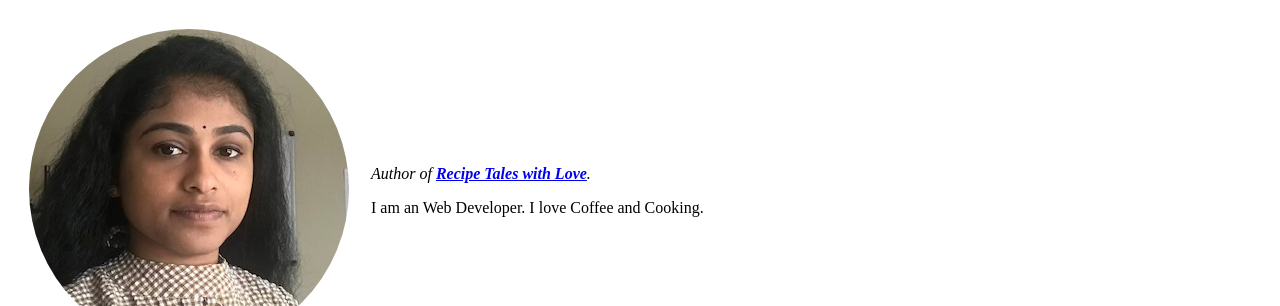
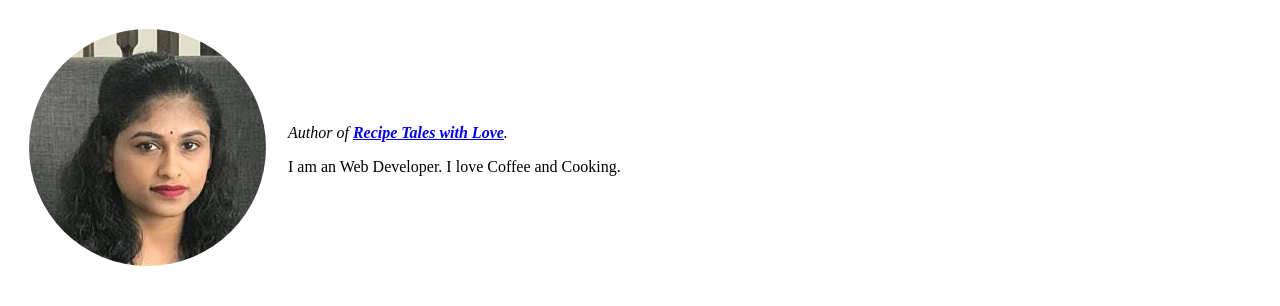
Before and after one commit to aruna-jayanand/CV, a plain HTML site: page index.html in a window 1280 px wide. Shown: the top 306 px of the page. Drawn offline with Linux system fonts and the light colour scheme.

Commit message:
add initial CV website files

```diff
--- a/index.html
+++ b/index.html
@@ -9,7 +9,7 @@
 <body>
   <table cellspacing=20>
     <tr>
-      <td><img src="images/Arunacircle.png" alt="aruna profile picture"></td>
+      <td><img src="images/circle-cropped.png" alt="aruna profile picture"></td>
       <td></h1>
       <p><em>Author of <a href="https://google.com/"><strong>Recipe Tales with Love</strong></a>.</em></p>
       <p>I am an Web Developer. I love Coffee and Cooking.</p></td>
```
Also changed, not shown: images/circle-cropped.png (added).
